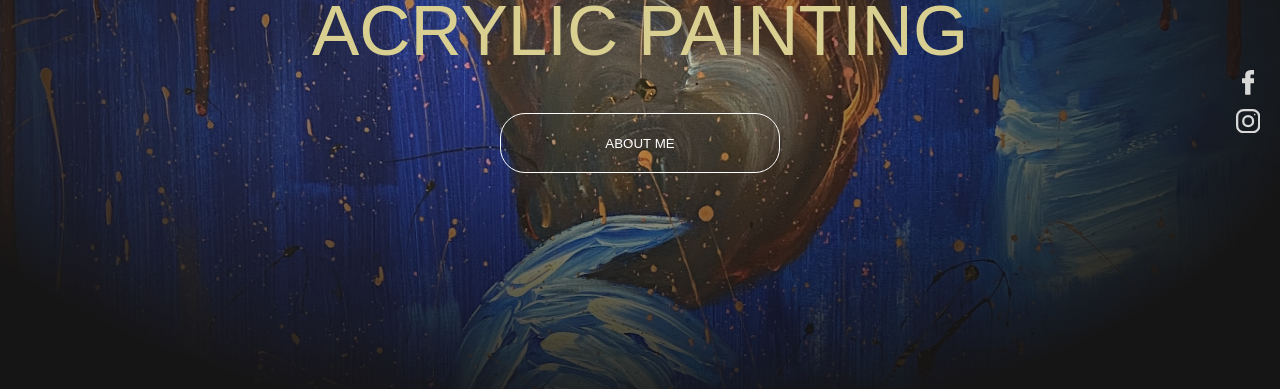
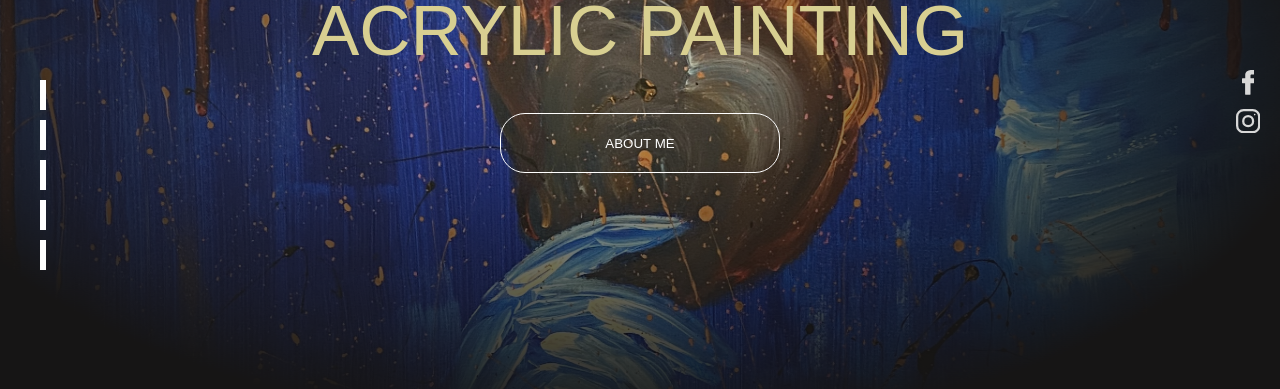
Before and after one commit to dcrana/artcaft-design, a React (Create React App) app: page / in a window 1280 px wide. Shown: the part 330-719 px from the top of the page. Built offline with nearby package versions, Linux system fonts and the light colour scheme; a web font is replaced by a local one.

Commit message:
hashmap inprogress

```diff
--- a/src/App.js
+++ b/src/App.js
@@ -11,6 +11,19 @@ const App = () => {
   const [open, setOpen] = useState(false);
   return (
     <>
+      <div style={{
+        position:'fixed',
+        display:'flex',
+        flexDirection:'column',
+        left:'40px',
+        top:"50%"
+      }}>
+          <a href="#banner" style={{width:'0px',height:'30px',border:"solid 3px #fff",marginTop:'10px'}}></a>
+          <a href="#introduction" style={{width:'0px',height:'30px',border:"solid 3px #fff",marginTop:'10px'}}></a>
+          <a href="#handpainting" style={{width:'0px',height:'30px',border:"solid 3px #fff",marginTop:'10px'}}></a>
+          <a href="#paintart" style={{width:'0px',height:'30px',border:"solid 3px #fff",marginTop:'10px'}}></a>
+          <a href="#customart" style={{width:'0px',height:'30px',border:"solid 3px #fff",marginTop:'10px'}}></a>
+      </div>
       <Header open={open} setOpen={setOpen} />
       <Menuopen open={open} setOpen={setOpen} />
       <Banner />
--- a/src/components/customart/CustomArt.jsx
+++ b/src/components/customart/CustomArt.jsx
@@ -6,7 +6,7 @@ import { StlyesFBLink, StlyesInstaLink } from "../banner/StylesBanner";
 
 const CustomArt = () => {
     return (
-        <CustomArtWrapper>
+        <CustomArtWrapper id="customart">
             <CustomArtParentDiv>
                 <MainContainer>
                     <StyledCustomArtHeading>
@@ -77,10 +77,10 @@ const CustomArt = () => {
                     <StylesHr />
                     <StyledCopyRightWrapper>
                         <StyledCopyRight>
-                        @2020 ArtbyRaff
+                            @2020 ArtbyRaff
                         </StyledCopyRight>
                         <StyledDesigner>
-                        ❤️ Designed and developed by Appsandmore24
+                            ❤️ Designed and developed by Appsandmore24
                         </StyledDesigner>
                     </StyledCopyRightWrapper>
                 </MainContainer>
--- a/src/components/handpainting/HandPainting.jsx
+++ b/src/components/handpainting/HandPainting.jsx
@@ -6,7 +6,7 @@ import { handPaintingData } from "../../data";
 
 const HandPainting = () => {
     return (
-        <HandPaintingWrapper>
+        <HandPaintingWrapper id="handpainting">
             <HandPaintingParentDiv>
                 <MainContainer>
                     <TitleWrapper floatRight={false} title="Handpainting" subtitle=" Acrylic painting" />
--- a/src/components/printart/PrintArt.jsx
+++ b/src/components/printart/PrintArt.jsx
@@ -6,9 +6,9 @@ import TitleWrapper from "../titlewrapper/TitleWrapper";
 import { PrintArtParentDiv, PrintArtWrapper, StyledAddToCart, StyledPaintArtWrapper, StyledPrintartCard, StyledPrintArtCardMaterial, StyledPrintArtCardPrice, StyledPrintArtCardTitle, StyledPrintArtImage } from "./StyledPrintArt"
 
 const PrintArt = () => {
-    const [value,setValue] = useState(-1);
+    const [value, setValue] = useState(-1);
     return (
-        <PrintArtWrapper>
+        <PrintArtWrapper id="paintart">
             <PrintArtParentDiv>
                 <MainContainer>
                     <TitleWrapper floatRight={true} title="Print Art" subtitle="Acrylic Prints" left='-10px' />
@@ -22,13 +22,13 @@ const PrintArt = () => {
                                             {item?.title}
                                         </StyledPrintArtCardTitle>
                                         <StyledPrintArtCardPrice>
-                                        &euro;{item?.price}
+                                            &euro;{item?.price}
                                         </StyledPrintArtCardPrice>
                                         <StyledPrintArtCardMaterial>
-                                          Material : {item?.material}
+                                            Material : {item?.material}
                                         </StyledPrintArtCardMaterial>
-                                        <StyledAddToCart onMouseEnter={()=> setValue(item?.id)} onMouseLeave={()=>{setValue(-1)}}>
-                                            <Cart fillColor={item?.id === value ? "#000" : '#fff'}/>
+                                        <StyledAddToCart onMouseEnter={() => setValue(item?.id)} onMouseLeave={() => { setValue(-1) }}>
+                                            <Cart fillColor={item?.id === value ? "#000" : '#fff'} />
                                         </StyledAddToCart>
                                     </StyledPrintartCard>
                                 )
--- a/src/index.css
+++ b/src/index.css
@@ -16,6 +16,7 @@ code {
 html{
   height: 100%;
   min-height: 100%;
+  scroll-behavior: smooth;
 }
 
 #root{
```
